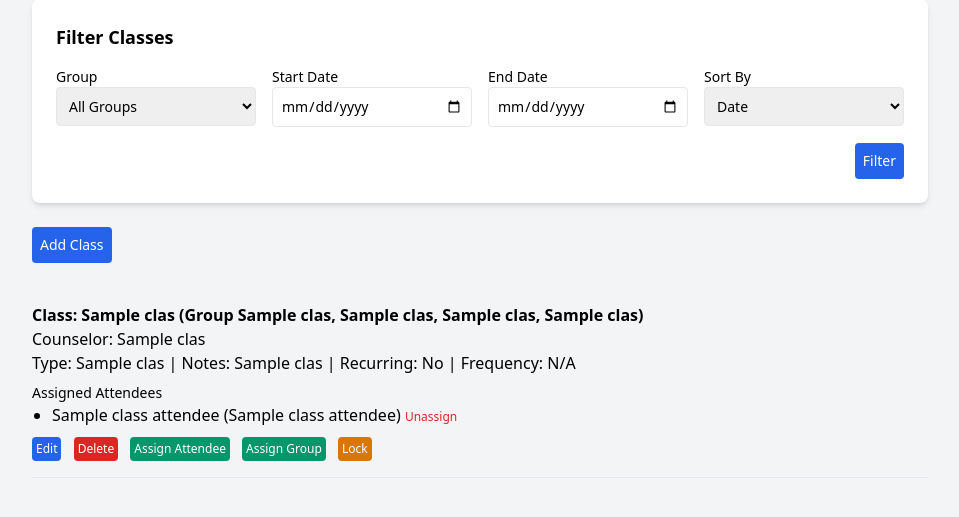
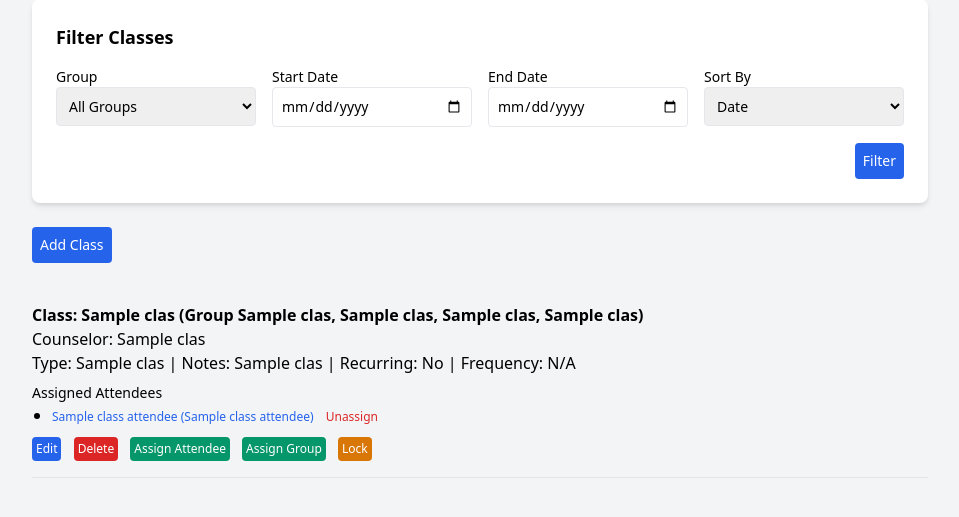
Before and after one commit to lebright85/rwc, a Flask app: template templates/manage_classes.html in a window 1280 px wide. Shown: the part 133-650 px from the top of the page, without its empty margins (160-1119 px from the left). Run offline with Flask 3, Linux system fonts and the light colour scheme; the template is opened without the code that fills it: most values are stand-ins (such as "Sample title", 1, 10 or a date in 2020); some libraries are stand-ins or nearby versions.

Commit message:
Update manage_classes.html

```diff
--- a/templates/manage_classes.html
+++ b/templates/manage_classes.html
@@ -114,12 +114,13 @@
         <h4 class="text-sm font-medium mt-2">Assigned Attendees</h4>
         <ul class="list-disc ml-5">
             {% for attendee in class_attendees[class[0]] %}
-            <li>{{ attendee[1] }} ({{ attendee[2] }})
+            <li>
+                <a href="{{ url_for('attendee_profile', attendee_id=attendee[0]) }}" class="text-blue-600 hover:underline text-xs">{{ attendee[1] }} ({{ attendee[2] }})</a>
                 <form method="POST" id="unassignForm{{ class[0] }}_{{ attendee[0] }}" class="inline">
                     <input type="hidden" name="action" value="unassign_attendee">
                     <input type="hidden" name="class_id" value="{{ class[0] }}">
                     <input type="hidden" name="attendee_id" value="{{ attendee[0] }}">
-                    <button type="submit" form="unassignForm{{ class[0] }}_{{ attendee[0] }}" class="text-red-600 text-xs">Unassign</button>
+                    <button type="submit" form="unassignForm{{ class[0] }}_{{ attendee[0] }}" class="text-red-600 text-xs ml-2">Unassign</button>
                 </form>
             </li>
             {% endfor %}
```
